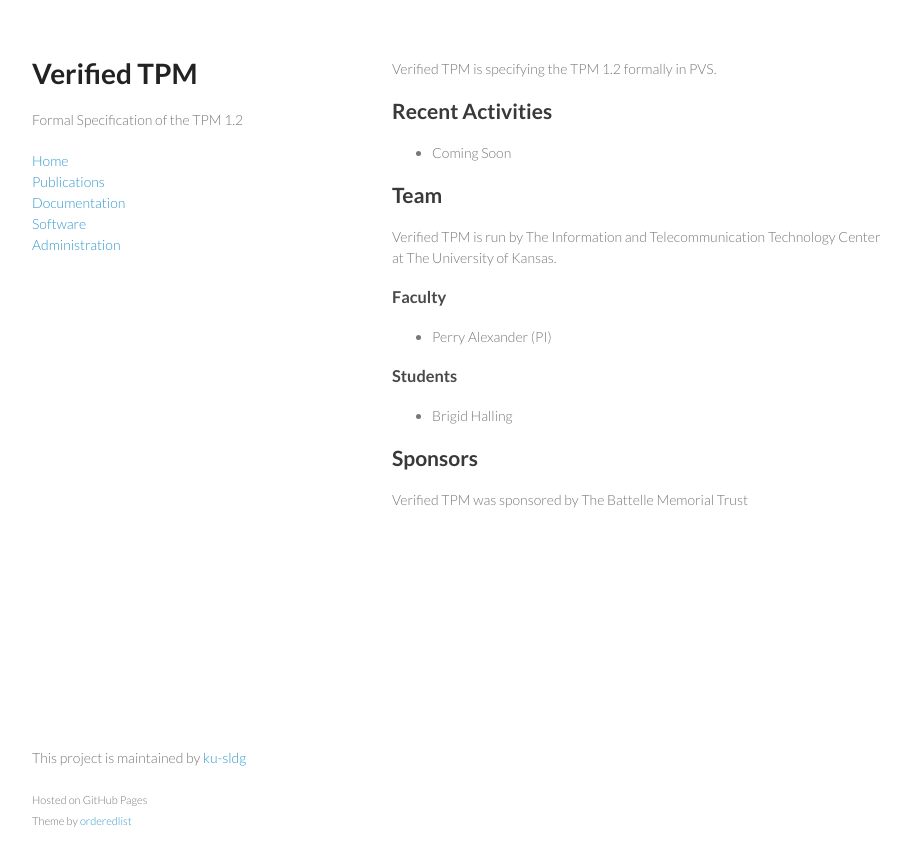
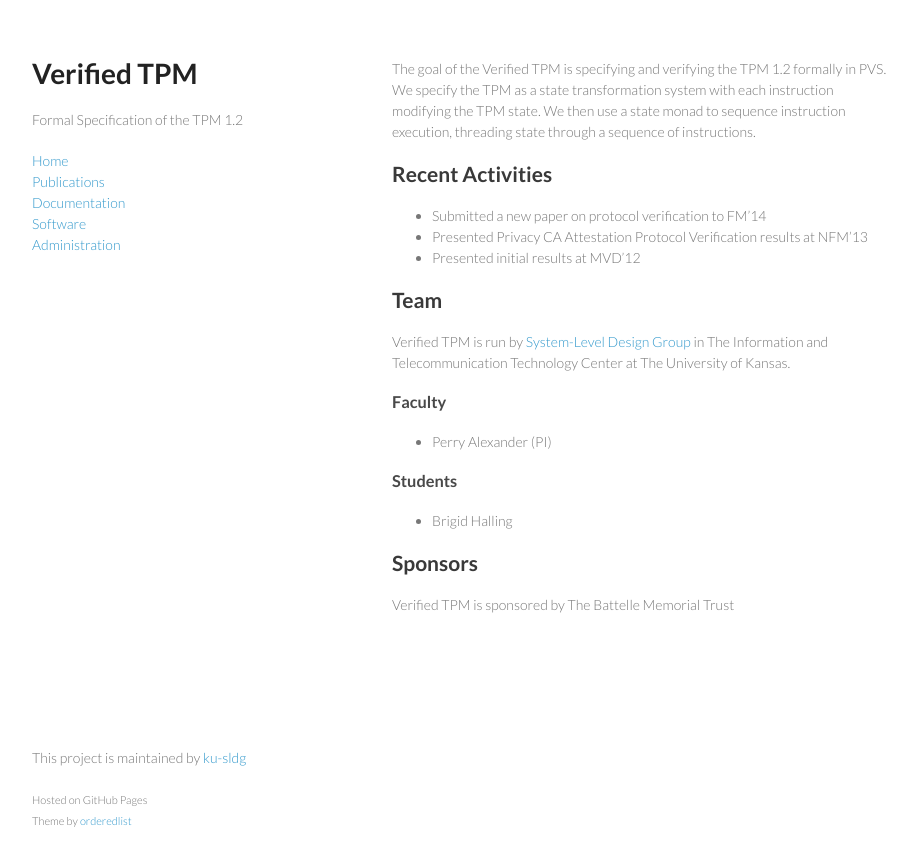
Before and after one commit to ku-sldg/verified-tpm12, a Jekyll site: the page built from index.md, in a window 1280 px wide. Shown: the top 866 px of the page, without its empty margins (178-1092 px from the left). Built offline with Jekyll 4.4.1, drawn with Linux system fonts in a browser that asks for light colours.

Commit message:
adding publications and releases

```diff
--- a/index.md
+++ b/index.md
@@ -3,16 +3,23 @@
 title: Verified TPM
 ---
 
-Verified TPM is specifying the TPM 1.2 formally in PVS.
+The goal of the Verified TPM is specifying and verifying the TPM 1.2 formally in
+PVS.  We specify the TPM as a state transformation system with each
+instruction modifying the TPM state.  We then use a state monad to
+sequence instruction execution, threading state through a sequence of
+instructions.
 
 ## Recent Activities
 
-* Coming Soon
+* Submitted a new paper on protocol verification to FM'14
+* Presented Privacy CA Attestation Protocol Verification results at NFM'13
+* Presented initial results at MVD'12
 
 ## Team
 
-Verified TPM is run by The Information and Telecommunication
-Technology Center at The University of Kansas.
+Verified TPM is run by [System-Level Design Group](ku-sldg.github.io)
+in The Information and Telecommunication Technology Center at The
+University of Kansas.
 
 ### Faculty
 
@@ -24,4 +31,4 @@
 
 ## Sponsors
 
-Verified TPM was sponsored by The Battelle Memorial Trust
+Verified TPM is sponsored by The Battelle Memorial Trust
```
